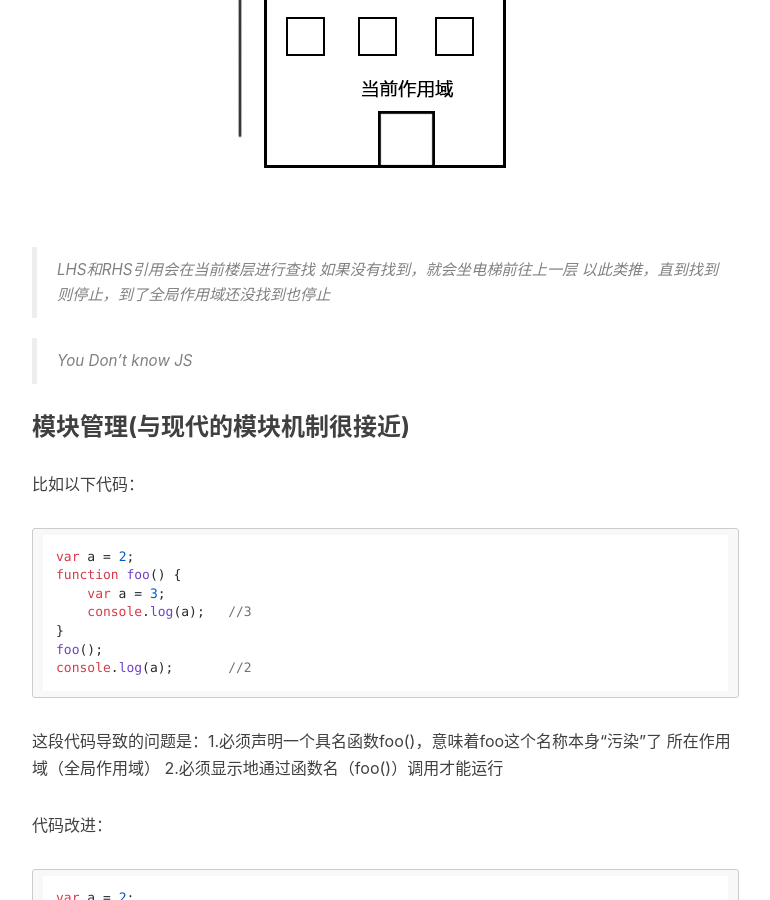
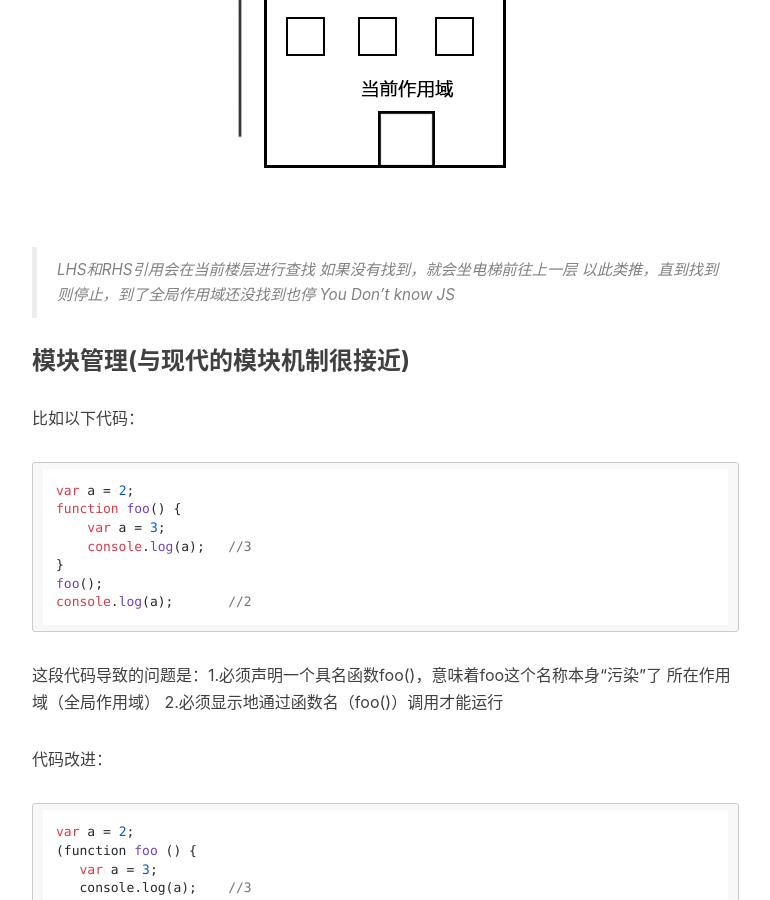
Before and after one commit to Tonnnylee/Tonnnylee.github.io, a Jekyll site: the page built from _posts/notes/2016-01-26-you-don't-know-js.markdown, in a window 1280 px wide and 900 px high, scrolled down 1288 px. Shown: the whole window, without its empty margins (233-1003 px from the left). Built offline with Jekyll 4.4.1, drawn with Linux system fonts in a browser that asks for light colours; nearby versions of some CDN libraries; comment, search, counter and statistics services are not loaded.

Commit message:
post notes rearrange note

````diff
--- a/_posts/notes/2016-01-26-you-don't-know-js.markdown
+++ b/_posts/notes/2016-01-26-you-don't-know-js.markdown
@@ -37,8 +37,7 @@ foo(2);
 
 > LHS和RHS引用会在当前楼层进行查找
 > 如果没有找到，就会坐电梯前往上一层
-> 以此类推，直到找到则停止，到了全局作用域还没找到也停止
-
+> 以此类推，直到找到则停止，到了全局作用域还没找到也停
 > You Don't know JS
 
 
@@ -96,6 +95,7 @@ var a = 2;
    console.log(a);    //3
    console.log(global.a);   //2
 });
+
 ```
 函数被当作参数传递进去 ——> IIFE函数调用def() 把window传递给def函数。
 
````
Also changed, not shown: _posts/notes/2016-01-31-closure-and-Module.md (+9 -0 lines).
